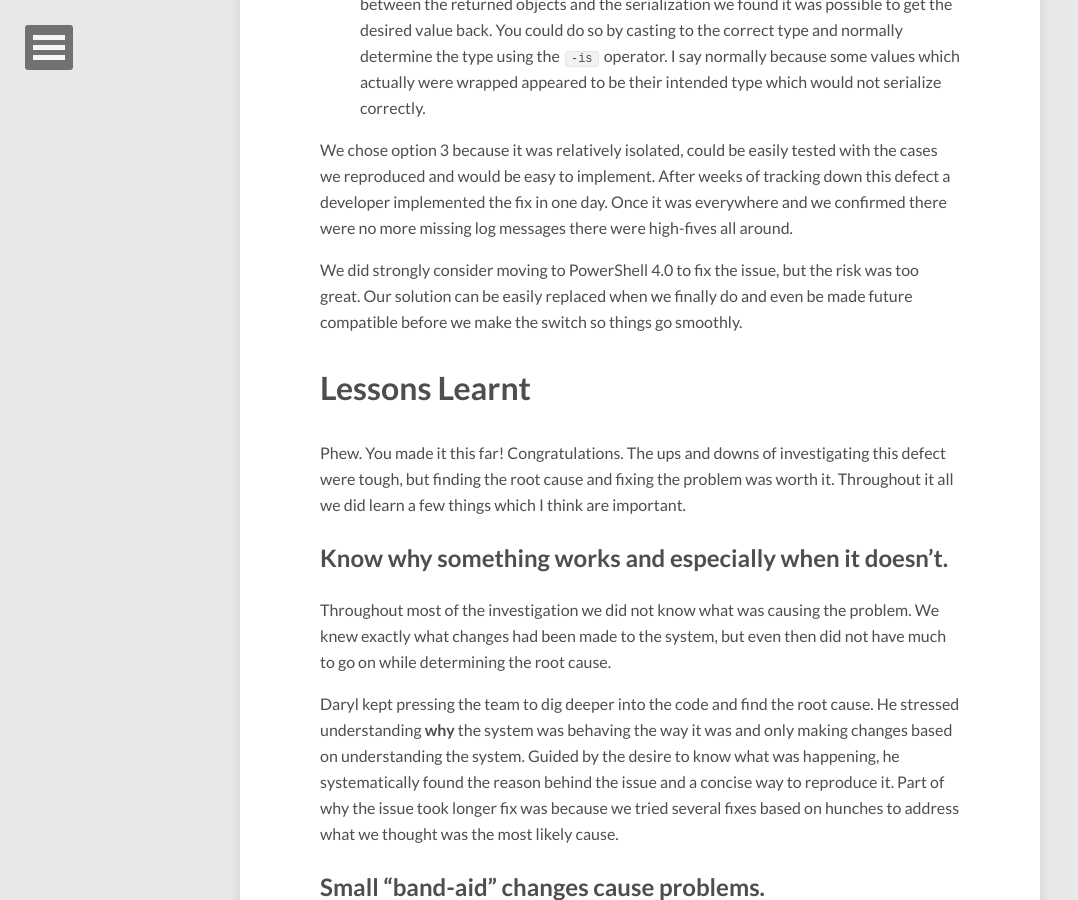
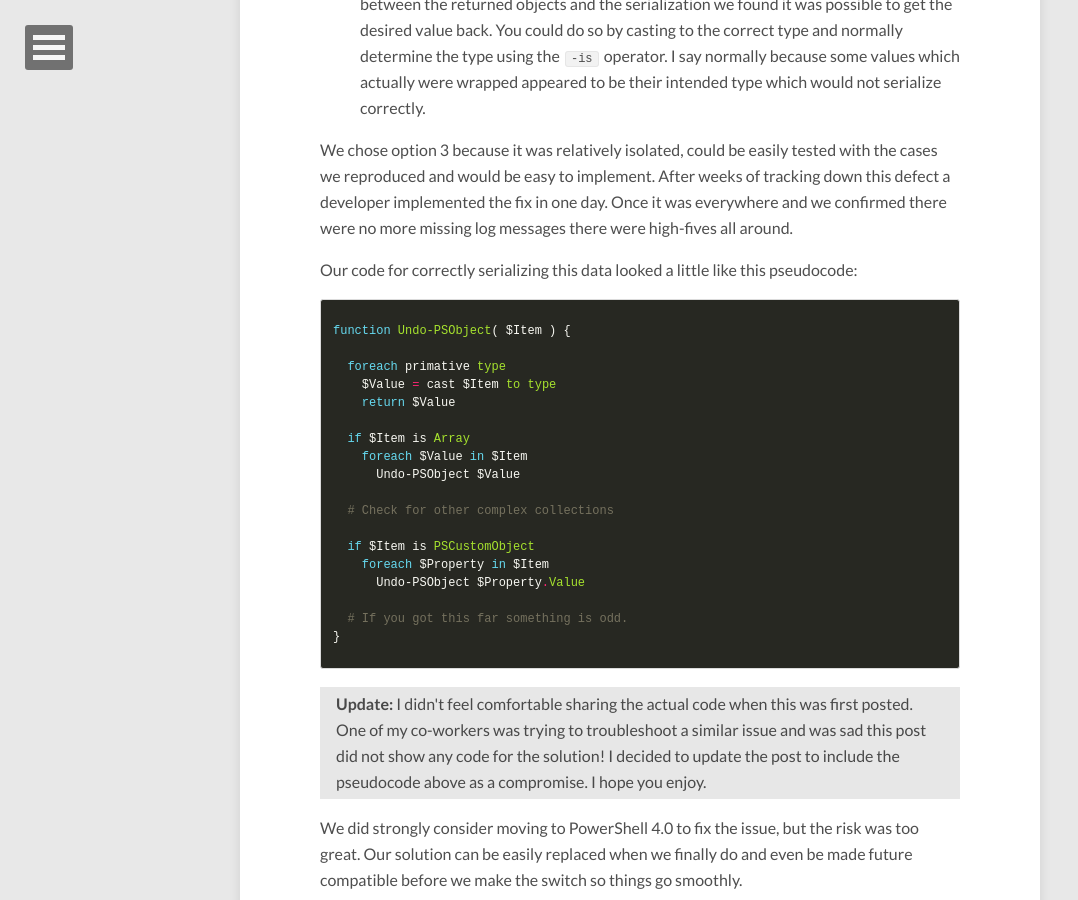
Before and after one commit to smaclell/smaclell.github.io, a Jekyll site: the page built from _posts/2015-03-04-lessons-learnt-while-finding-the-root-cause.md, in a window 1280 px wide and 900 px high, scrolled down 5282 px. Shown: the whole window, without its empty margins (0-1078 px from the left). Built offline with Jekyll 4.4.1, drawn with Linux system fonts in a browser that asks for light colours; nearby versions of some CDN libraries; comment, search, counter and statistics services are not loaded; some of the changed text lies outside the part shown.

Commit message:
Silly updates

```diff
--- a/_posts/2015-03-04-lessons-learnt-while-finding-the-root-cause.md
+++ b/_posts/2015-03-04-lessons-learnt-while-finding-the-root-cause.md
@@ -244,6 +244,39 @@ with the cases we reproduced and would be easy to implement. After weeks of
 tracking down this defect a developer implemented the fix in one day. Once it
 was everywhere and we confirmed there were no more missing
 log messages there were high-fives all around.
+
+Our code for correctly serializing this data looked a little like this pseudocode:
+
+{% highlight powershell %}
+
+function Undo-PSObject( $Item ) {
+
+  foreach primative type
+    $Value = cast $Item to type
+    return $Value
+
+  if $Item is Array
+    foreach $Value in $Item
+      Undo-PSObject $Value
+
+  # Check for other complex collections
+
+  if $Item is PSCustomObject
+    foreach $Property in $Item
+      Undo-PSObject $Property.Value
+
+  # If you got this far something is odd.
+}
+
+{% endhighlight %}
+
+<div class="disclaimer">
+<strong>Update:</strong> I didn't feel comfortable sharing the actual code when
+this was first posted. One of my co-workers was trying to troubleshoot a similar
+issue and was sad this post did not show any code for the solution! I decided
+to update the post to include the pseudocode above as a compromise. I hope
+you enjoy.
+</div>
 
 We did strongly consider moving to PowerShell 4.0 to fix the issue, but the risk
 was too great. Our solution can be easily replaced when we finally do and even
```
Also changed, not shown: other parts of _posts/2015-03-04-lessons-learnt-while-finding-the-root-cause.md (+1 -1 lines), _posts/2015-06-02-exterminators-7-action-retros.md (+1 -1 lines).
